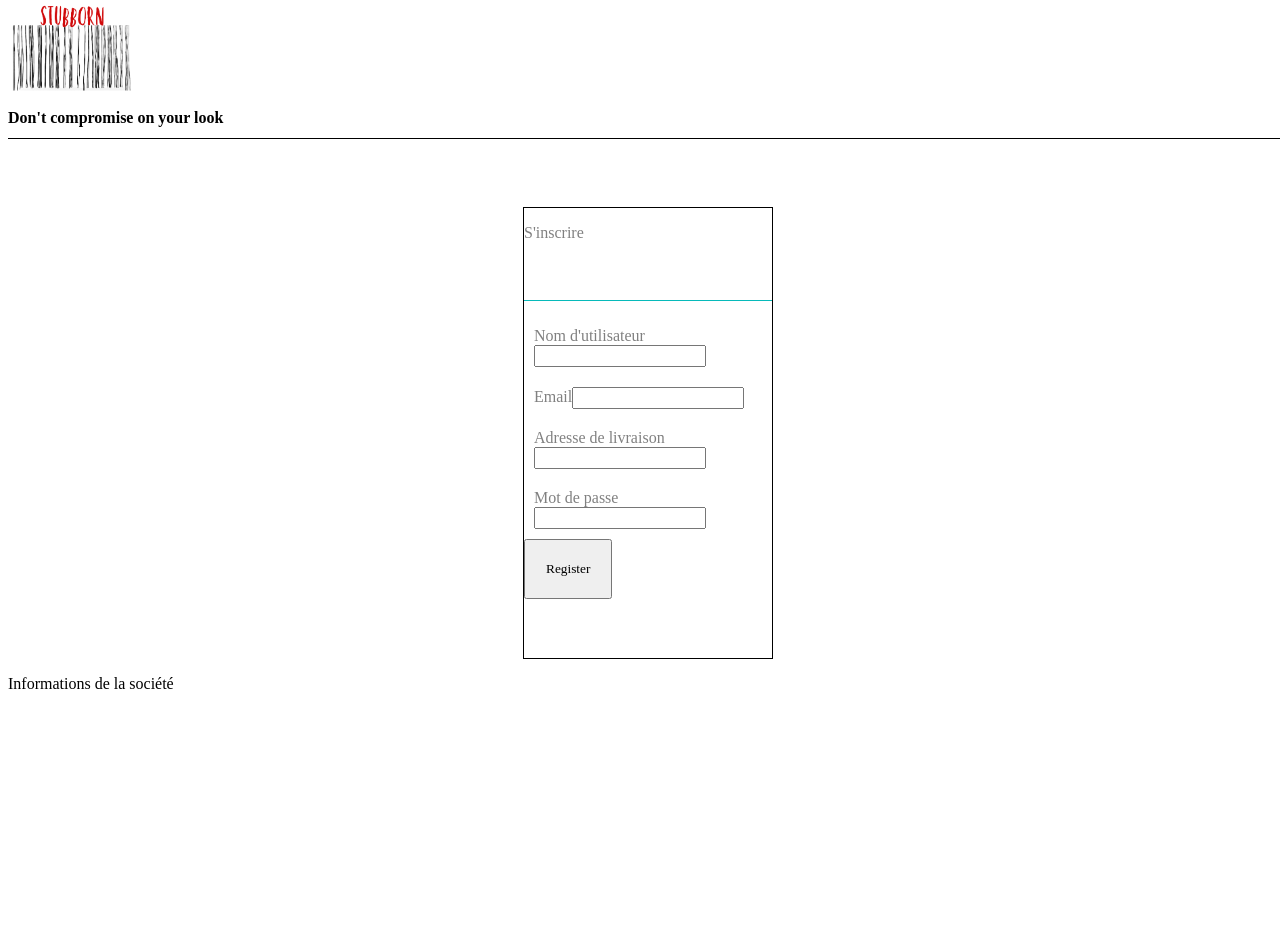
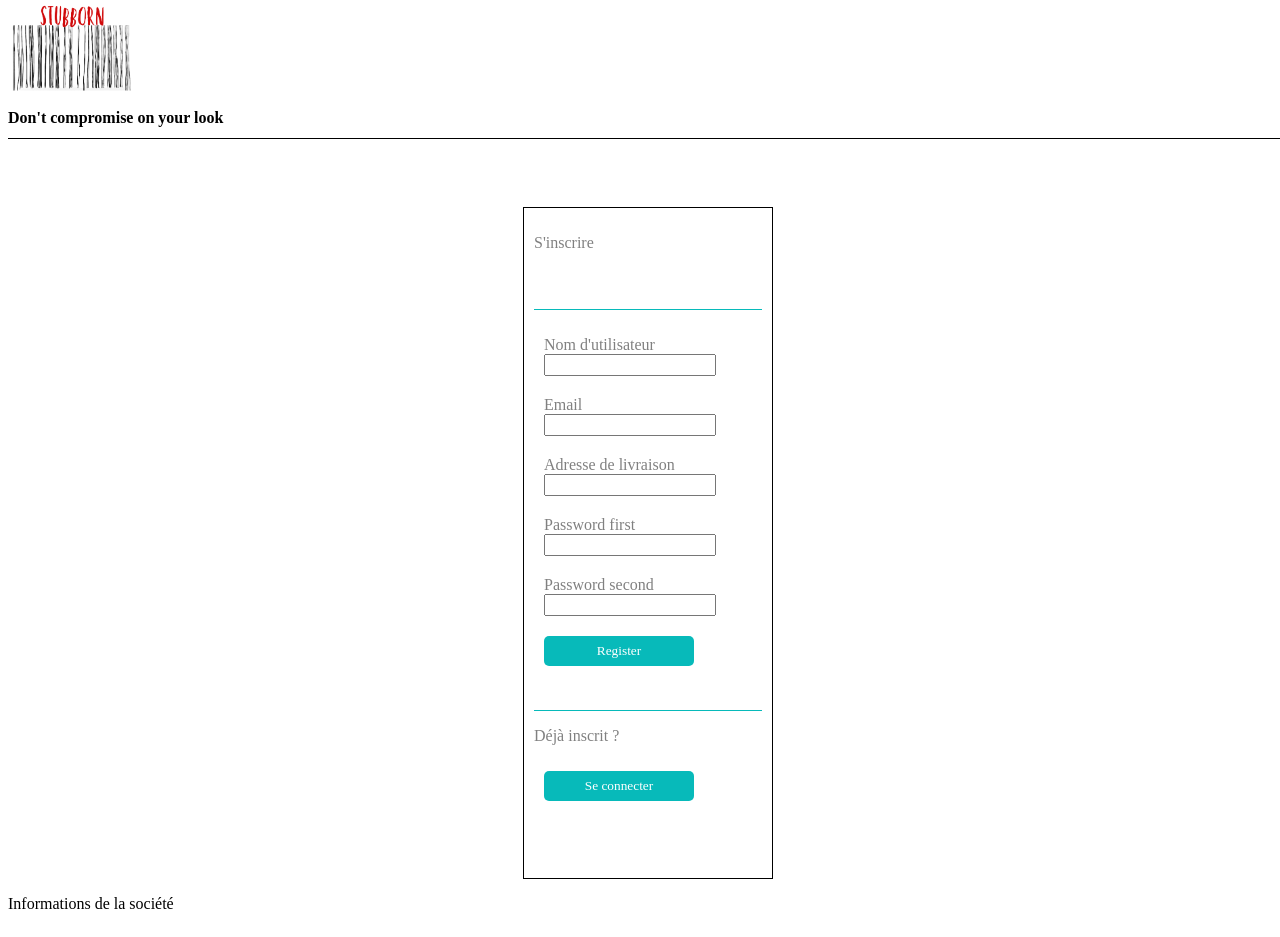
Before and after one commit to Nylunn/KnowLedge, a Symfony app: template templates/registration/register.html.twig in a window 1280 px wide. Shown: the part 46-983 px from the top of the page. Before the commit the page ends 735 px from the top, so only its background shows below. Run offline with Twig, Linux system fonts and the light colour scheme; the template is opened without the code that fills it, so the values that code supplies are empty; form fields are guessed from the names that the template uses; some libraries are stand-ins or nearby versions.

Commit message:
[+]Finishing Styling register form

```diff
--- a/public/styles/app.css
+++ b/public/styles/app.css
@@ -229,10 +229,11 @@ section {
 }
 
 .form-register {
+  padding: 10px;
   display: grid;
   border: 1px solid black;
   text-align: start;
-  height: 450px;
+  height: 650px;
   width: 250px;
 }
 
@@ -240,3 +241,12 @@ section {
   padding: 10px;
   color: grey;
 }
+.btn-register {
+  margin: 10px;
+  border: 0px;
+  width: 150px;
+  height: 30px;
+  background-color: rgb(7, 186, 186);
+  color: #fff;
+  border-radius: 5px;
+}
--- a/templates/registration/register.html.twig
+++ b/templates/registration/register.html.twig
@@ -52,14 +52,18 @@
           }}
         </div>
         <div class="register_input">
-          {{
-            form_row(registrationForm.plainPassword, {
-              label: "Mot de passe"
-            })
-          }}
+          {{ form_row(registrationForm.password.first) }}
+        </div>
+        <div class="register_input">
+          {{ form_row(registrationForm.password.second) }}
         </div>
 
-        <button type="submit" class="btn">Register</button>
+        <button type="submit" class="btn-register">Register</button>
+        <p class="title-register"> </p>
+        <p style="color: grey">Déjà inscrit ?</p>
+        <button class="btn-register">
+          <a href="/login" style="color: #fff">Se connecter</a>
+        </button>
         {{ form_end(registrationForm) }}
       </div>
     </div>
```
Also changed, not shown: src/Form/RegistrationFormType.php (+9 -17 lines).
